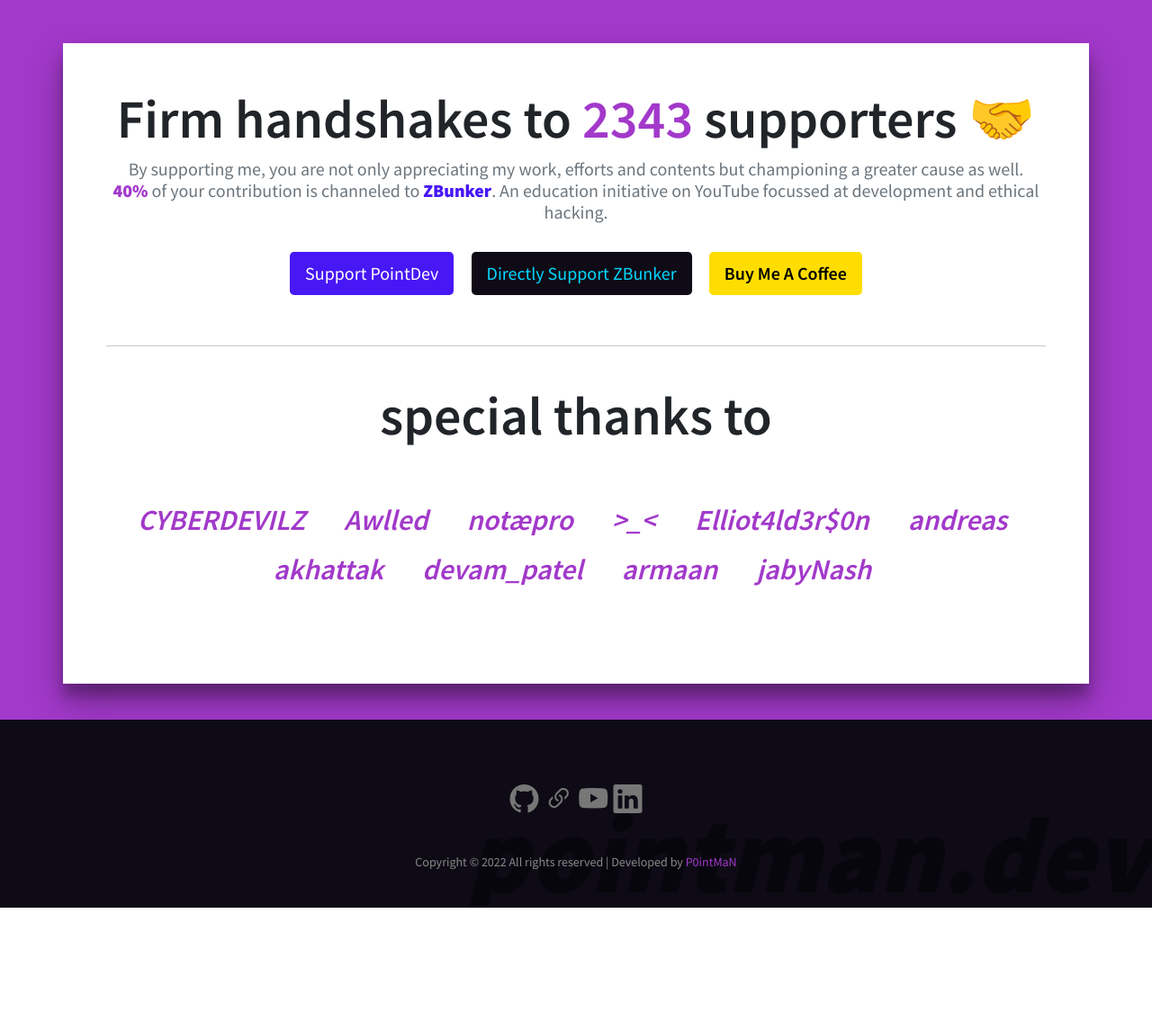
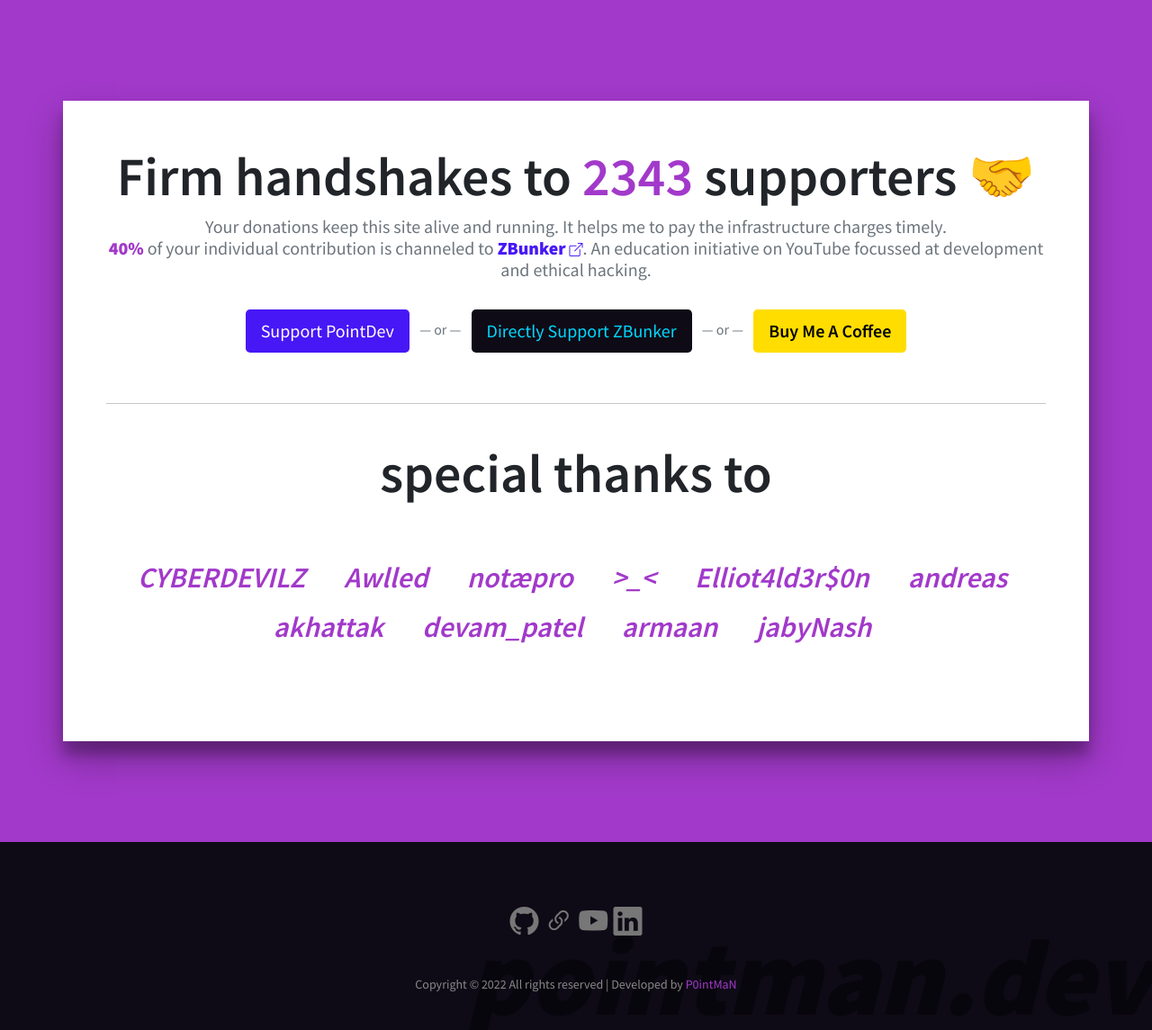
Before and after one commit to P0intMaN/pointman.dev, a Flask app: page /join in a window 1280 px wide. Shown: the part 97-1242 px from the top of the page at 90% size. Before the commit the page ends 1106 px from the top, so only its background shows below. Run offline with Flask 2, Linux system fonts and the light colour scheme; some libraries are stand-ins or nearby versions.

Commit message:
Fix(join.html): faulty link

```diff
--- a/pointdev/templates/join.html
+++ b/pointdev/templates/join.html
@@ -4,15 +4,16 @@
 <script data-name="BMC-Widget" data-cfasync="false" src="https://cdnjs.buymeacoffee.com/1.0.0/widget.prod.min.js" data-id="pointman.dev" data-description="Support me on Buy me a coffee!" data-message="" data-color="#FFDD00" data-position="Right" data-x_margin="18" data-y_margin="18"></script>
 
 
-<div class="section full-section pt-5 pb-3" style="background-color: #a239ca;">
+<div class="section" style="background-color: #a239ca;">
     <div class="container py-5 px-5" style="background-color: white; box-shadow: rgba(0, 0, 0, 0.3) 0px 19px 38px, rgba(0, 0, 0, 0.22) 0px 15px 12px;">
         <div class="row justify-content-center mb-3">
             <div class="col-lg-12 text-center">
                 <h1 class="heading">Firm handshakes to <span class="purple">2343</span> supporters 🤝</h1>
-                <h5 class="text-muted">By supporting me, you are not only appreciating my work, efforts and contents but championing a greater cause as well. <br><strong class="purple">40%</strong> of your contribution is channeled to <strong class="blue"><a href="#">ZBunker</a></strong>. An education initiative on YouTube focussed at development and ethical hacking.</h5>
+                <h5 class="text-muted">Your donations keep this site alive and running. It helps me to pay the infrastructure charges timely.
+                    <br><strong class="purple">40%</strong> of your individual contribution is channeled to <strong class="blue"><a href="https://www.zbunker.in" target="_blank" rel="noopener noreferrer">ZBunker <i class="bi bi-box-arrow-up-right blue" style="font-size: 15px; font-weight: 800;"></i></a></strong>. An education initiative on YouTube focussed at development and ethical hacking.</h5>
                 <p class="text-center mt-4">
-                    <a href="#" class="m-2 btn original text-white btn-lg py-2">Support PointDev</a>
-                    <a href="#" class="m-2 btn bg-original btn-lg py-2" style="color: #00D8FF;">Directly Support ZBunker</a>
+                    <a href="#" class="m-2 btn original text-white btn-lg py-2">Support PointDev</a> <span class="text-muted"> — or —</span>
+                    <a href="{{url_for('store')}}" class="m-2 btn bg-original btn-lg py-2" style="color: #00D8FF;">Directly Support ZBunker</a> <span class="text-muted"> — or —</span>
                     <a href="#" class="m-2 btn btn-lg py-2" style="background-color: #FFDD00;color: black; font-weight: 600;">Buy Me A Coffee</a>
 
                 </p>
```
